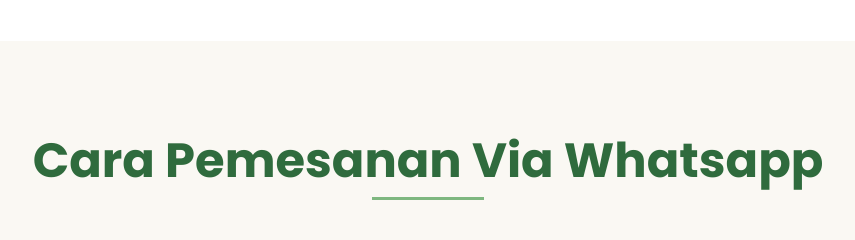
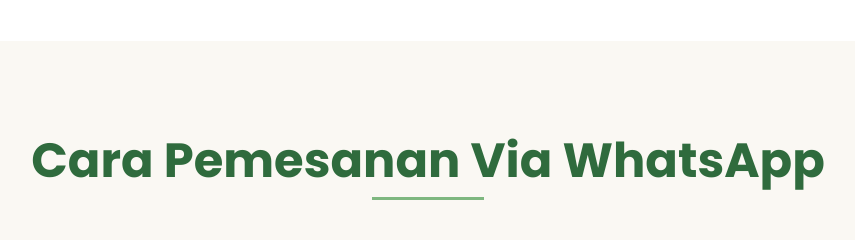
Before and after one commit to HamdiHarahap/cendawa-eduwisata, a website: page index.html in a window 1280 px wide. Shown: the part 10520-10760 px from the top of the page, 212-1067 px from the left. Drawn offline with nearby package versions, Linux system fonts and the light colour scheme.

Commit message:
whatsapp

```diff
--- a/index.html
+++ b/index.html
@@ -1208,7 +1208,7 @@
       >
         <div class="flex flex-col gap-3 items-center">
           <h2 class="text-5xl font-bold text-[#2F6B3D] max-[920px]:text-center">
-            Cara Pemesanan Via Whatsapp
+            Cara Pemesanan Via WhatsApp
           </h2>
           <div class="h-[0.2rem] w-28 bg-[#7EB77F]"></div>
         </div>
```
